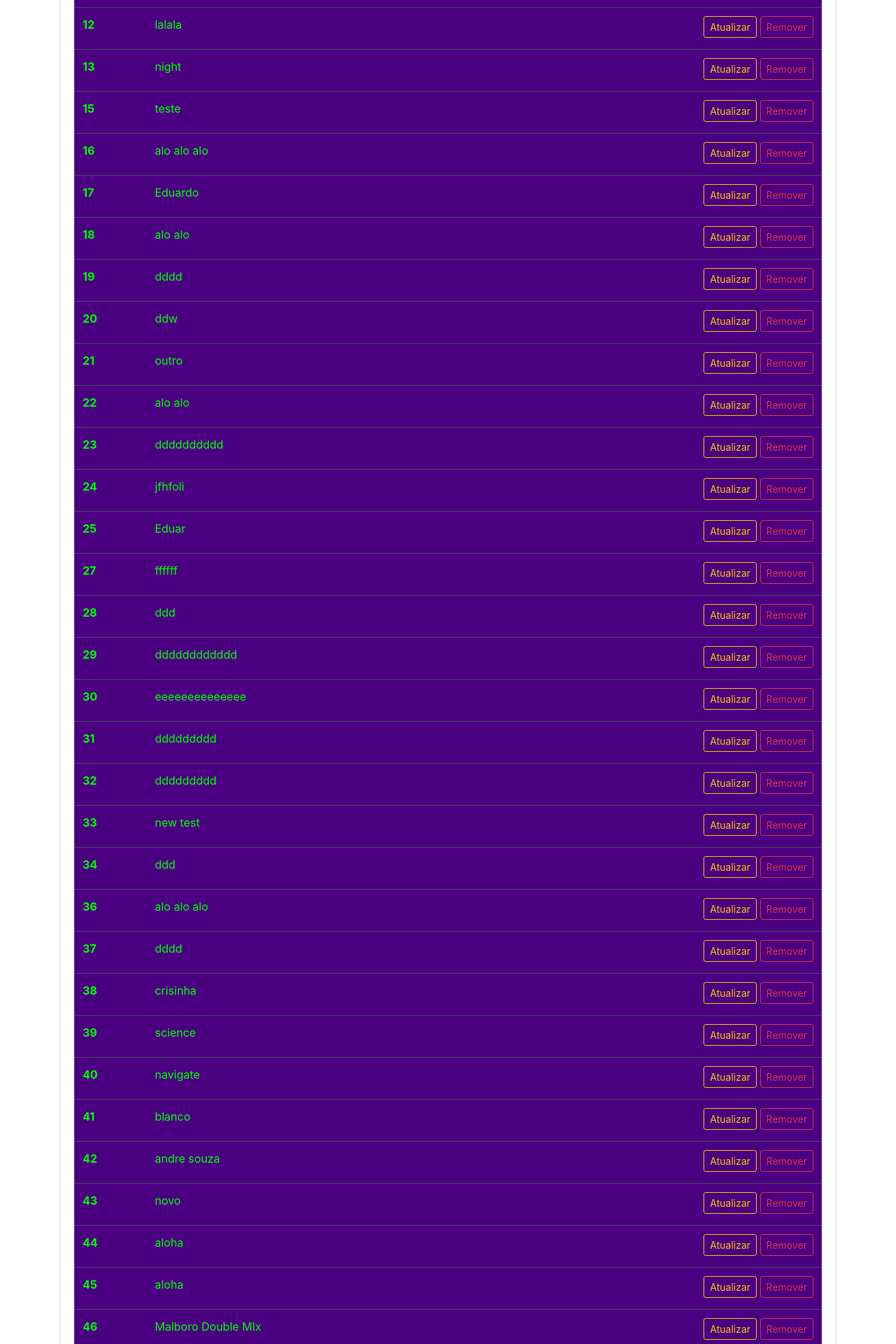
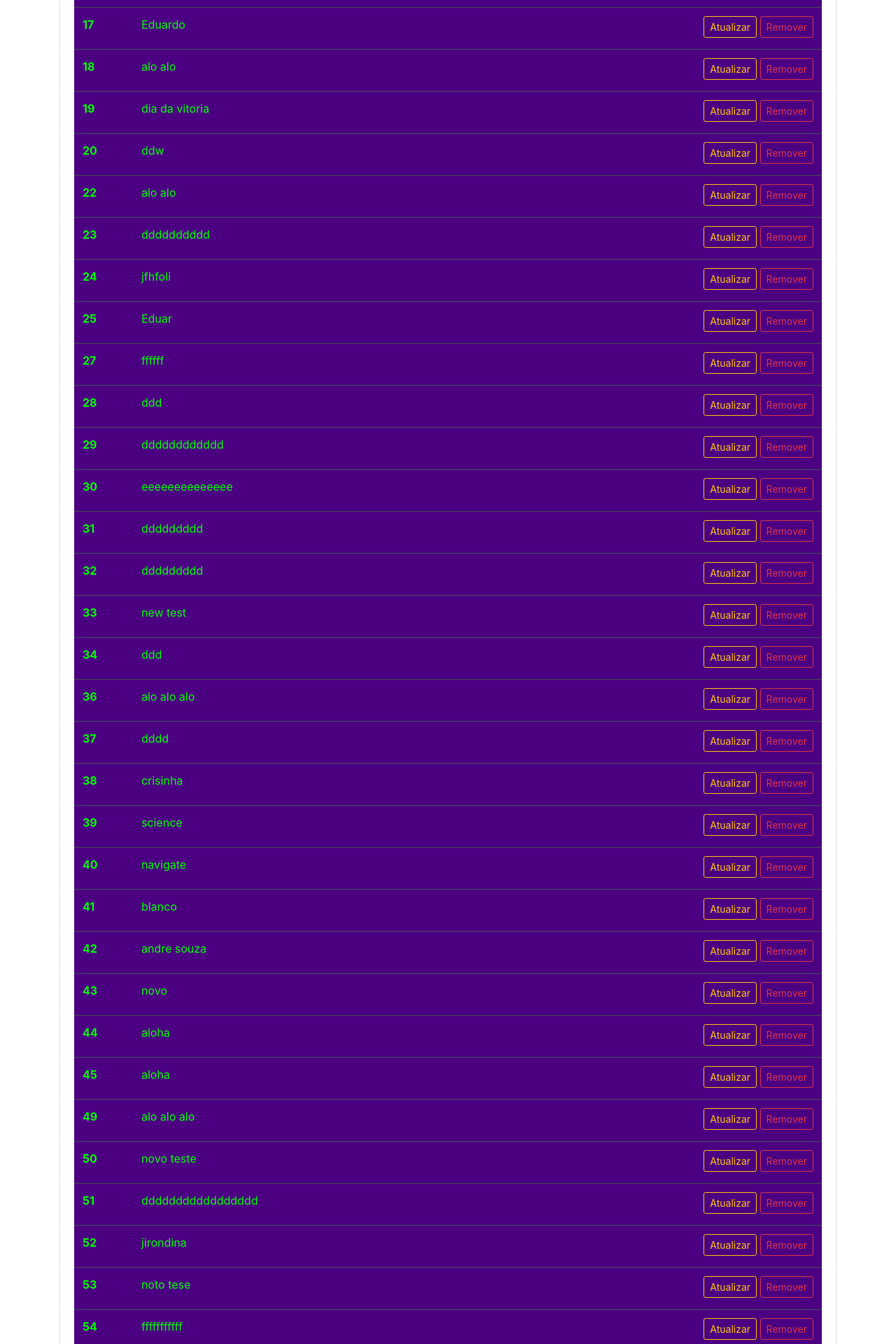
Before and after one commit to eduefl/angular, an Angular app in the folder requests-http/: page /cursos in a window 1280 px wide. Shown: the part 540-2460 px from the top of the page at 70% size. Built offline with nearby package versions, Linux system fonts and the light colour scheme; data requests are answered from the project's data file.

Commit message:
updates related to the project delecao do milhao now we have a deletion form and the confirmation pop-up also in edition. the add shows not pop-up now we are ready to go to next step

```diff
--- a/requests-http/db.json
+++ b/requests-http/db.json
@@ -1,9 +1,5 @@
 {
   "cursos": [
-    {
-      "id": 2,
-      "nome": "Java"
-    },
     {
       "nome": "VB6",
       "id": 3
@@ -21,24 +17,12 @@
       "id": 10
     },
     {
-      "nome": "novo curso ",
-      "id": 11
-    },
-    {
-      "nome": "lalala",
-      "id": 12
-    },
-    {
-      "nome": "night",
-      "id": 13
+      "id": 11,
+      "nome": "novo curso "
     },
     {
       "nome": "teste",
       "id": 15
-    },
-    {
-      "nome": "alo alo alo ",
-      "id": 16
     },
     {
       "nome": "Eduardo",
@@ -49,16 +33,12 @@
       "id": 18
     },
     {
-      "nome": "dddd",
-      "id": 19
+      "id": 19,
+      "nome": "dia da vitoria "
     },
     {
       "nome": "ddw",
       "id": 20
-    },
-    {
-      "nome": "outro",
-      "id": 21
     },
     {
       "nome": "alo alo ",
@@ -149,20 +129,36 @@
       "nome": "aloha"
     },
     {
-      "id": 46,
-      "nome": "Malboro Double MIx"
+      "id": 49,
+      "nome": "alo alo alo "
     },
     {
-      "id": 47,
-      "nome": "lua cheia "
+      "id": 50,
+      "nome": "novo teste"
     },
     {
-      "id": 48,
-      "nome": "novo sol mmmmmmmmmmm"
+      "id": 51,
+      "nome": "ddddddddddddddddd"
     },
     {
-      "id": 49,
-      "nome": "alo alo alo "
+      "id": 52,
+      "nome": "jirondina"
+    },
+    {
+      "id": 53,
+      "nome": "noto tese"
+    },
+    {
+      "id": 54,
+      "nome": "fffffffffff"
+    },
+    {
+      "id": 55,
+      "nome": "angulardddddddddddddddddddddddddddd"
+    },
+    {
+      "id": 56,
+      "nome": "Java joule"
     }
   ]
 }
--- a/requests-http/src/app/cursos/cursos-form/cursos-form.component.html
+++ b/requests-http/src/app/cursos/cursos-form/cursos-form.component.html
@@ -38,7 +38,7 @@ https://glyphicons.bootstrapcheatsheets.com/
       </div>
     </div>
   </div>
-  <div style="padding-top: 20px;" *ngIf="!view" >
+  <div style="padding-top: 20px;" *ngIf="!view && !delete" >
     <button type="submit" class="greewhite btn btn-dark" (click)="onSubmit()" >
       <i class="fa fa-save"></i> Save
     </button>
@@ -54,4 +54,14 @@ https://glyphicons.bootstrapcheatsheets.com/
     </button>
   </div>
 
+  <div style="padding-top: 20px;" *ngIf="delete" >
+    <button type="submit" class="greewhite btn btn-dark" (click)="onSubmit()" >
+      <i class="fa fa-trash-o"></i> Delete
+    </button>
+    {{ " " }}
+    <button type="button" class="redblack btn btn-dark" (click)="onCancel()">
+      <i class="fa fa-times-circle"></i> Cancel
+    </button>
+  </div>
+
 </form>
--- a/requests-http/src/app/cursos/cursos-form/cursos-form.component.ts
+++ b/requests-http/src/app/cursos/cursos-form/cursos-form.component.ts
@@ -19,6 +19,7 @@ export class CursosFormComponent implements OnInit {
   view = false;
   edit = false;
   add = false;
+  delete = false;
 
 
   constructor(private fb: FormBuilder,
@@ -52,7 +53,11 @@ export class CursosFormComponent implements OnInit {
       this.edit = true;
     } else if (this.route.snapshot.url[0].path === 'novo') {
       this.add = true;
+    } else if (this.route.snapshot.url[0].path === 'delete') {
+      this.delete = true;
     }
+
+
 
 
     /*/
@@ -81,7 +86,7 @@ export class CursosFormComponent implements OnInit {
       nome: [curso.nome, [Validators.required, Validators.minLength(3), Validators.maxLength(254)]]
     });
 
-    if (this.view) {
+    if (this.view || this.delete) {
       this.form.get('nome').disable();
     }
 
@@ -105,6 +110,11 @@ export class CursosFormComponent implements OnInit {
   onSubmit() {
     this.submited = true;
     console.log(this.form.value);
+    let ModMsg ;
+    let ModTitle ;
+    let modBtnOk ;
+    let modBtnCanc ;
+
     if (this.form.valid) {
       let msgSuccess = '';
       let msgErro = '';
@@ -113,19 +123,23 @@ export class CursosFormComponent implements OnInit {
         msgErro = 'Erro ao criar curso';
       } else if (this.edit) {
         msgSuccess = 'Curso alterado com sucesso';
-        msgErro = 'Erro ao alterar curso';
+        msgErro     = 'Erro ao alterar curso';
+        ModMsg      =  `Confirma alteracao do curso ${this.form.get('id').value}?`;
+        ModTitle    = `Alteracao curso ${this.form.get('id').value}!`;
+        modBtnOk    = `Confirmar Alteracao `;
+        modBtnCanc  = `Cancelar Alteracao `;
+      } else if (this.delete) {
+        msgSuccess = 'Curso excluido com sucesso';
+        msgErro = 'Erro ao excluir curso';
+        ModMsg      =  `Confirma delecao do curso ${this.form.get('id').value}?`;
+        ModTitle    = `Deletar curso ${this.form.get('id').value}!`;
+        modBtnOk    = `Confirmar Exclusao `;
+        modBtnCanc  = `Cancelar Exclusao `;
       }
 
-      this.service.salve(this.form.value, this.route.snapshot.url[0].path).subscribe(
-        () => {
-          this.modal.showAllertSuccess(msgSuccess);
-          // this.location.back(); to back to previouws pagge not very effective avoid to use
-          this.router.navigate(['/']);
-
-        },
-        () => this.modal.showAllertDanger(msgErro),
-        () => console.log('request OK')
-      );
+      // console.log(this.route.snapshot.url[0].path);
+      this.service.salve(this.form.value, this.route.snapshot.url[0].path, msgSuccess, msgErro, !this.add,
+        ModMsg, ModTitle, modBtnOk, modBtnCanc );
       /*/
     if (this.add) {
       this.service.create(this.form.value).subscribe(
@@ -168,7 +182,7 @@ export class CursosFormComponent implements OnInit {
 
   onCancel() {
     this.submited = false;
-    if (this.edit) {
+    if (this.edit || this.delete) {
       this.router.navigate(['/']);
     } else {
       this.form.reset();
--- a/requests-http/src/app/cursos/cursos-lista/cursos-lista.component.html
+++ b/requests-http/src/app/cursos/cursos-lista/cursos-lista.component.html
@@ -26,7 +26,7 @@
             <span class="float-right">
               <button  class="btn btn-outline-warning mb-1 btn-sm" (click)="onEdit(curso.id)"  >Atualizar</button>
               {{''}}
-              <button  class="btn btn-outline-danger mb-1 btn-sm" (click)="onDelete(curso)">Remover</button>
+              <button  class="btn btn-outline-danger mb-1 btn-sm" (click)="onDelete(curso.id)">Remover</button>
             </span>
           </td>
         </tr>
@@ -72,10 +72,10 @@
 </div>
 
 
-<ng-template #deleteModal>
+<!--ng-template #deleteModal>
   <div class="modal-body text-center">
     <p>deletar Esta certo Disso ? Posso cofirmar ? </p>
     <button type="button" class="btn btn-default" (click)="onConfirmDelete()"  >Sim Silvio</button>
     <button type="button" class="btn btn-primary" (click)="onDeclineDelete()"  >Vou Pular Silvio</button>
   </div>
-</ng-template>
+</!--ng-template!-->
--- a/requests-http/src/app/cursos/cursos-lista/cursos-lista.component.ts
+++ b/requests-http/src/app/cursos/cursos-lista/cursos-lista.component.ts
@@ -105,8 +105,11 @@ export class CursosListaComponent implements OnInit {
 
 
   }
+  onDelete(id) {
+    this.router.navigate(['delete', id], { relativeTo: this.route });
 
-  onDelete(curso) {
+  }
+  /*/efetivadelDelete(curso) {
     this.selectedCourse = curso;
     // this.deletebsmodalRef = this.modalService.show(this.deleteModal, {class: 'modal-sm'});
     const result$ = this.alertModalService.showConfirm();
@@ -125,7 +128,8 @@ export class CursosListaComponent implements OnInit {
         }
       );
   }
-
+/*/
+/*/
   onConfirmDelete() {
     this.deletebsmodalRef.hide();
     this.cursoService.praVala(this.selectedCourse.id).subscribe(
@@ -142,7 +146,7 @@ export class CursosListaComponent implements OnInit {
     );
     //  this.deletebsmodalRef = this.modalService.show(this.deleteModal, {class: 'modal-sm'});
   }
-
+/*/
   onDeclineDelete() {
     this.deletebsmodalRef.hide();
   }
--- a/requests-http/src/app/cursos/cursos.service.ts
+++ b/requests-http/src/app/cursos/cursos.service.ts
@@ -1,8 +1,11 @@
+import { AlertModalService } from './../shared/alert-modal.service';
 import { environment } from './../../environments/environment';
 import { Curso } from './curso';
 import { Injectable } from '@angular/core';
 import { HttpClient } from '@angular/common/http';
-import { tap, delay, take } from 'rxjs/operators';
+import { tap, delay, take, switchMap } from 'rxjs/operators';
+import { EMPTY, empty, Observable } from 'rxjs';
+import { Router } from '@angular/router';
 
 @Injectable({
   providedIn: 'root'
@@ -10,7 +13,11 @@ import { tap, delay, take } from 'rxjs/operators';
 export class CursosService {
   private readonly API_CURSOS = `${environment.API}cursos`;
 
-  constructor(private htpp: HttpClient) { }
+  constructor(private htpp: HttpClient,
+    private alertModalService: AlertModalService,
+    private modal: AlertModalService,
+    private router: Router,
+  ) { }
   list() {
     return this.htpp.get<Curso[]>(this.API_CURSOS)
       .pipe(
@@ -37,22 +44,84 @@ export class CursosService {
     return this.htpp.put(`${this.API_CURSOS}/${curso.id}`, curso).pipe(take(1));
   }
 
-  salve(curso, cOper) {
+  private praVala(id: number) {
+    return this.htpp.delete(`${this.API_CURSOS}/${id}`).pipe(take(1));
+  }
+
+  salve(curso, cOper, msgSuccess, msgErro, lConfir = false , ModMsg?: string, ModTitle?: string, modBtnOk?: string, modBtnCanc?: string,
+    backdrop?: boolean, ignoreBackdropClick?: boolean ) {
+    let $slvPrcd: Observable<Object>;
+    if (lConfir) {
+      $slvPrcd = this.ChkAndsalve(curso, cOper, ModMsg, ModTitle, modBtnOk, modBtnCanc, backdrop, ignoreBackdropClick);
+
+    } else {
+      $slvPrcd = this.salvenoChk(curso, cOper);
+
+    }
+
+    $slvPrcd.subscribe(
+      () => this.sucessage(msgSuccess),
+      erro => this.paniNoSistema(erro, msgErro),
+      () => console.log('Request Finalizada')
+    );
+
+
+
+  }
+
+
+  private ChkAndsalve(curso, cOper, ModMsg, ModTitle, modBtnOk, modBtnCanc, backdrop, ignoreBackdropClick) {
+    const result$ = this.alertModalService.showConfirm(ModMsg, ModTitle, modBtnOk, modBtnCanc, backdrop, ignoreBackdropClick);
+
+    return result$.asObservable().
+      pipe(
+        take(1),
+        switchMap(result => result ? this.execOper(curso, cOper) : EMPTY)
+      );
+
+  }
+
+  private salvenoChk(curso, cOper) {
+    return this.execOper(curso, cOper);
+
+  }
+
+  private sucessage(msgSuccess) {
+    this.modal.showAllertSuccess(msgSuccess);
+    this.router.navigate(['/']);
+
+  }
+
+  private paniNoSistema(erro, msgErro) {
+    this.modal.showAllertDanger(msgErro);
+    console.log(erro);
+  }
+
+
+
+
+  private execOper(curso, cOper) {
+    console.log(cOper);
+
     if (cOper === 'novo') {
       return this.create(curso);
 
     } else if (cOper === 'editar') {
       return this.update(curso);
 
+    } else if (cOper === 'delete') {
+      return this.praVala(curso.id);
+
+    } else {
+      throw new Error('Operacao nao encotrada');
     }
-  }
 
-  praVala(id: number) {
-    return this.htpp.delete(`${this.API_CURSOS}/${id}`).pipe(take(1));
 
   }
 
 
 
 
+
+
 }
--- a/requests-http/src/app/shared/alert-modal.service.ts
+++ b/requests-http/src/app/shared/alert-modal.service.ts
@@ -50,14 +50,19 @@ export class AlertModalService {
     }
   }
   showConfirm(    message = 'Posso perguntar',
-    backdrop = true,
-    ignoreBackdropClick = true,
-    img = this.defalutcErrorImg,
+    // img = this.defalutcErrorImg,
     title = 'Esta certo Disso ?',
     oktxt= 'Sim Silvio',
     canctxt= 'Vou pular silvio Silvio',
+    backdrop = true,
+    ignoreBackdropClick = true,
     ) {
-      const bsmodalRef: BsModalRef = this.modalService.show(ConfirmModalComponent);
+      const config = {
+        backdrop: backdrop,
+        ignoreBackdropClick: ignoreBackdropClick,
+      }; // popup setting
+
+      const bsmodalRef: BsModalRef = this.modalService.show(ConfirmModalComponent, config);
       const oModal = <ConfirmModalComponent>bsmodalRef.content;
       oModal.title = title;
       oModal.msg = message;
--- a/requests-http/src/app/shared/confirm-modal/confirm-modal.component.html
+++ b/requests-http/src/app/shared/confirm-modal/confirm-modal.component.html
@@ -1,7 +1,7 @@
     <div class="modal-content">
       <div class="modal-header">
         <h5 class="modal-title">{{ title }}</h5>
-        <button type="button" class="close" data-dismiss="modal" aria-label="Close">
+        <button type="button" class="close" data-dismiss="modal"(click)="onClose()" aria-label="Close">
           <span aria-hidden="true">&times;</span>
         </button>
       </div>
--- a/requests-http/src/app/shared/confirm-modal/confirm-modal.component.ts
+++ b/requests-http/src/app/shared/confirm-modal/confirm-modal.component.ts
@@ -31,7 +31,7 @@ export class ConfirmModalComponent implements OnInit {
     this.confimrAndClose(true);
   }
 
-  private confimrAndClose(value: boolean){
+  private confimrAndClose(value: boolean) {
     this.confirmResult.next(value);
     this.bsModalRef.hide();
 
```
Also changed, not shown: requests-http/src/app/cursos/cursos-routing.module.ts (+11 -2 lines).
